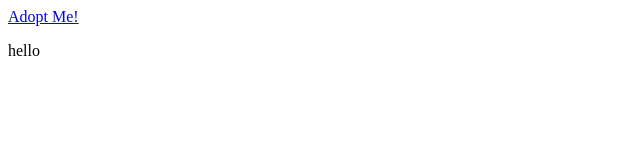
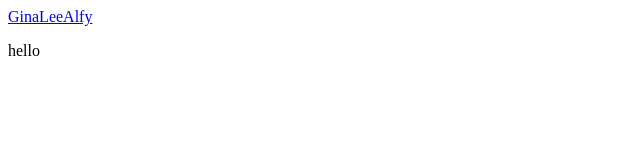
Before and after one commit to GinaLeeAlfy/GinaLeeAlfy.github.io, a React (Vite) app: page / in a window 1280 px wide. Shown: the top 160 px of the page, without its empty margins (0-640 px from the left). Built offline with nearby package versions, Linux system fonts and the light colour scheme.

Commit message:
removed query client and added style.css

```diff
--- a/src/App.jsx
+++ b/src/App.jsx
@@ -1,28 +1,16 @@
 import { createRoot } from "react-dom/client";
 import { Link, BrowserRouter, Routes, Route } from "react-router-dom";
-import { QueryClient, QueryClientProvider } from "@tanstack/react-query";
 import Home from "./Home";
-
-const queryClient = new QueryClient({
-  defaultOptions: {
-    queries: {
-      staleTime: Infinity,
-      cacheTime: Infinity,
-    },
-  },
-});
 
 const App = () => {
   return (
     <BrowserRouter>
-      <QueryClientProvider client={queryClient}>
-        <header>
-          <Link to="/">Adopt Me!</Link>
-        </header>
-        <Routes>
-          <Route path="/" element={<Home />} />
-        </Routes>
-      </QueryClientProvider>
+      <header>
+        <Link to="/">GinaLeeAlfy</Link>
+      </header>
+      <Routes>
+        <Route path="/" element={<Home />} />
+      </Routes>
     </BrowserRouter>
   );
 };
--- a/src/index.html
+++ b/src/index.html
@@ -4,7 +4,7 @@
     <meta charset="UTF-8" />
     <meta name="viewport" content="width=device-width, initial-scale=1.0" />
     <title>GinaLeeAlfy</title>
-    <!-- <link rel="stylesheet" href="/style.css" /> -->
+    <link rel="stylesheet" href="/style.css" />
   </head>
   <body>
     <div id="root">not rendered</div>
```
Also changed, not shown: src/style.css (added).
